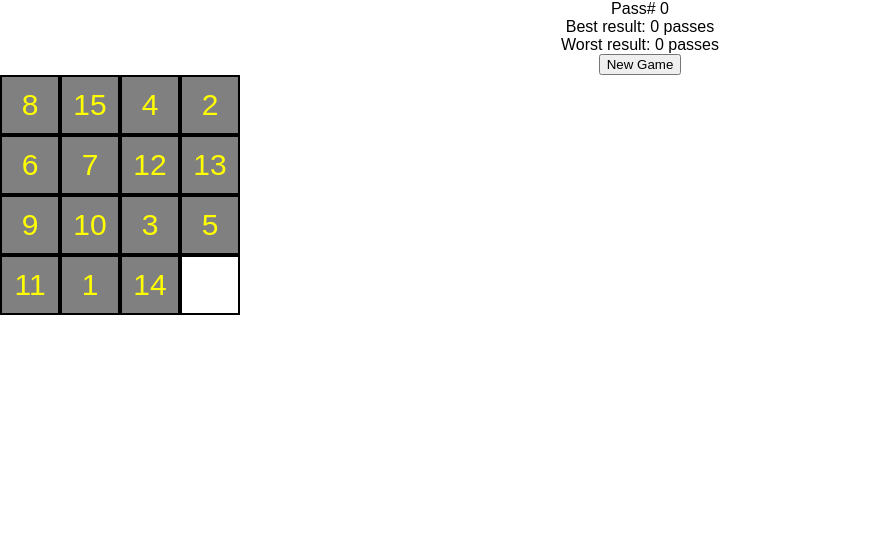
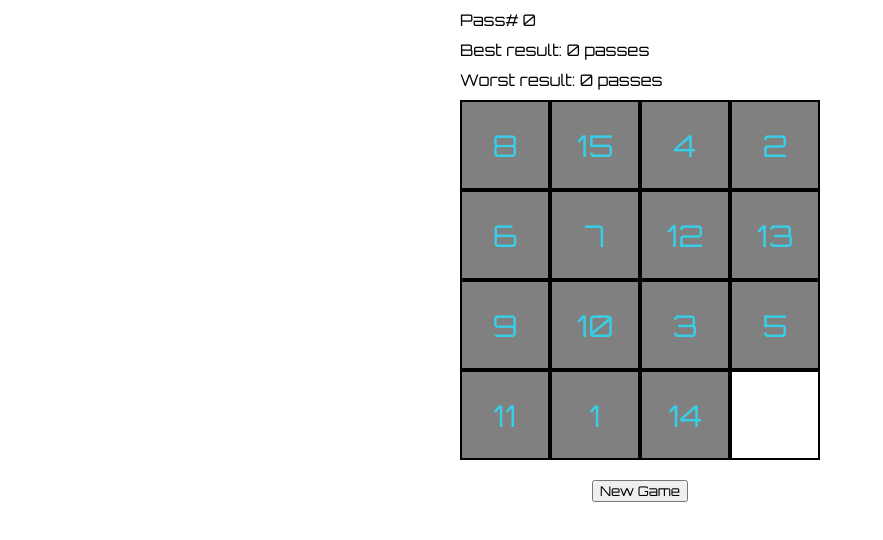
Before and after one commit to palzuncoff/specks-ts, a React app: page / in a window 1280 px wide. Shown: the top 540 px of the page, without its empty margins (0-883 px from the left). Built offline with nearby package versions, Linux system fonts and the light colour scheme.

Commit message:
Add Style to field

```diff
--- a/public/index.html
+++ b/public/index.html
@@ -10,6 +10,7 @@
     -->
     <link rel="manifest" href="%PUBLIC_URL%/manifest.json">
     <link rel="shortcut icon" href="%PUBLIC_URL%/favicon.ico">
+    <link href="https://fonts.googleapis.com/css?family=Orbitron" rel="stylesheet">
     <!--
       Notice the use of %PUBLIC_URL% in the tags above.
       It will be replaced with the URL of the `public` folder during the build.
--- a/src/App.css
+++ b/src/App.css
@@ -1,25 +1,23 @@
 .App {
-  text-align: center;
+  display: flex;
+  flex-direction: column;
+  align-items: center;
 }
 
-.App-logo {
-  animation: App-logo-spin infinite 20s linear;
-  height: 80px;
+.info {
+  width: 360px;
+  text-align: left;
 }
 
-.App-header {
-  background-color: #222;
-  height: 150px;
-  padding: 20px;
-  color: white;
+.field {
+  display: flex;
+  flex-direction: column;
+  align-items: center;
 }
 
-.App-title {
-  font-size: 1.5em;
-}
-
-.App-intro {
-  font-size: large;
+.new-game {
+  margin: 20px;
+  font-family: 'Orbitron', sans-serif;
 }
 
 @keyframes App-logo-spin {
--- a/src/App.tsx
+++ b/src/App.tsx
@@ -32,10 +32,11 @@ class App extends React.Component {
     public render() {
         return (
             <div className="App">
-                <PassCount />
-                <BestScore />
-                <button className="test-new-game" onClick={this.startGame}>New Game</button>
-                <div>
+                <div className="info">
+                    <PassCount />
+                    <BestScore />
+                </div>
+                <div className="field">
                     {Object.keys(this.state.field).map(key => (
                         <Row
                             key={key}
@@ -47,6 +48,12 @@ class App extends React.Component {
                         />
                     ))}
                 </div>
+                <button
+                    className="test-new-game new-game"
+                    onClick={this.startGame}
+                >
+                    New Game
+                </button>
             </div>
         );
     }
--- /dev/null
+++ b/src/components/best-score.css
@@ -0,0 +1,7 @@
+.score {
+    padding-bottom: 10px;
+}
+
+.best {
+    padding-top: 10px
+}
--- a/src/components/best-score.tsx
+++ b/src/components/best-score.tsx
@@ -1,4 +1,5 @@
 import * as React from 'react';
+import './best-score.css'
 
 class BestScore extends React.Component {
     public state: IBestScore = {
@@ -14,9 +15,9 @@ class BestScore extends React.Component {
 
     public render(): React.ReactNode {
         return (
-            <div>
-                <div className="test-best-score" >Best result: {this.state.bestScore} passes</div>
-                <div className="test-worst-score" >Worst result: {this.state.worstScore} passes</div>
+            <div className="score">
+                <div className="test-best-score best" >Best result: {this.state.bestScore} passes</div>
+                <div className="test-worst-score best" >Worst result: {this.state.worstScore} passes</div>
             </div>
         );
     }
--- /dev/null
+++ b/src/components/pass-count.css
@@ -0,0 +1,3 @@
+.pass {
+    padding-top: 10px
+}
--- a/src/components/pass-count.tsx
+++ b/src/components/pass-count.tsx
@@ -1,4 +1,5 @@
 import * as React from 'react';
+import './pass-count.css'
 
 class PassCount extends React.Component {
     public state: ICount = {
@@ -18,7 +19,11 @@ class PassCount extends React.Component {
 
     public render() {
         return (
-            <div className="test-pass-count-class" >Pass# {this.state.pass}</div>
+            <div
+                className="test-pass-count-class pass"
+            >
+                Pass# {this.state.pass}
+            </div>
         )
     }
 }
--- /dev/null
+++ b/src/components/speck.css
@@ -0,0 +1,12 @@
+.speck {
+    font-family: 'Orbitron', sans-serif;
+    border-style: solid;
+    color: #37cfe7;
+    font-size: 30px;
+    height: 90px;
+    width: 90px;
+}
+
+.speck:hover {
+    color: #2be7bf;
+}
--- a/src/components/speck.tsx
+++ b/src/components/speck.tsx
@@ -1,4 +1,5 @@
 import * as React from 'react';
+import './speck.css'
 
 export interface ISpeck {
     end: boolean;
@@ -13,15 +14,8 @@ class Speck extends React.Component<ISpeck> {
     public render() {
         return (
             <button
-                style={{
-                    backgroundColor: this.color(),
-                    borderStyle: 'solid',
-                    color: 'yellow',
-                    fontSize: 30,
-                    height: '60px',
-                    width: '60px',
-                }}
-                className="test-speck-btn"
+                style={{ backgroundColor: this.color() }}
+                className="test-speck-btn speck"
                 onClick={this.handleOnMove}
                 disabled={this.props.end}
             >
@@ -37,7 +31,7 @@ class Speck extends React.Component<ISpeck> {
     private color = (): string => {
         const { raver, value } = this.props;
         if (value === 0) { return 'white' }
-        return raver === value ? 'red' : 'grey'
+        return raver === value ? 'yellow' : 'grey'
     }
 }
 
--- a/src/index.css
+++ b/src/index.css
@@ -1,5 +1,5 @@
 body {
-  margin: 0;
+  margin: 0 auto;
   padding: 0;
-  font-family: sans-serif;
+  font-family: 'Orbitron', sans-serif;
 }
```
